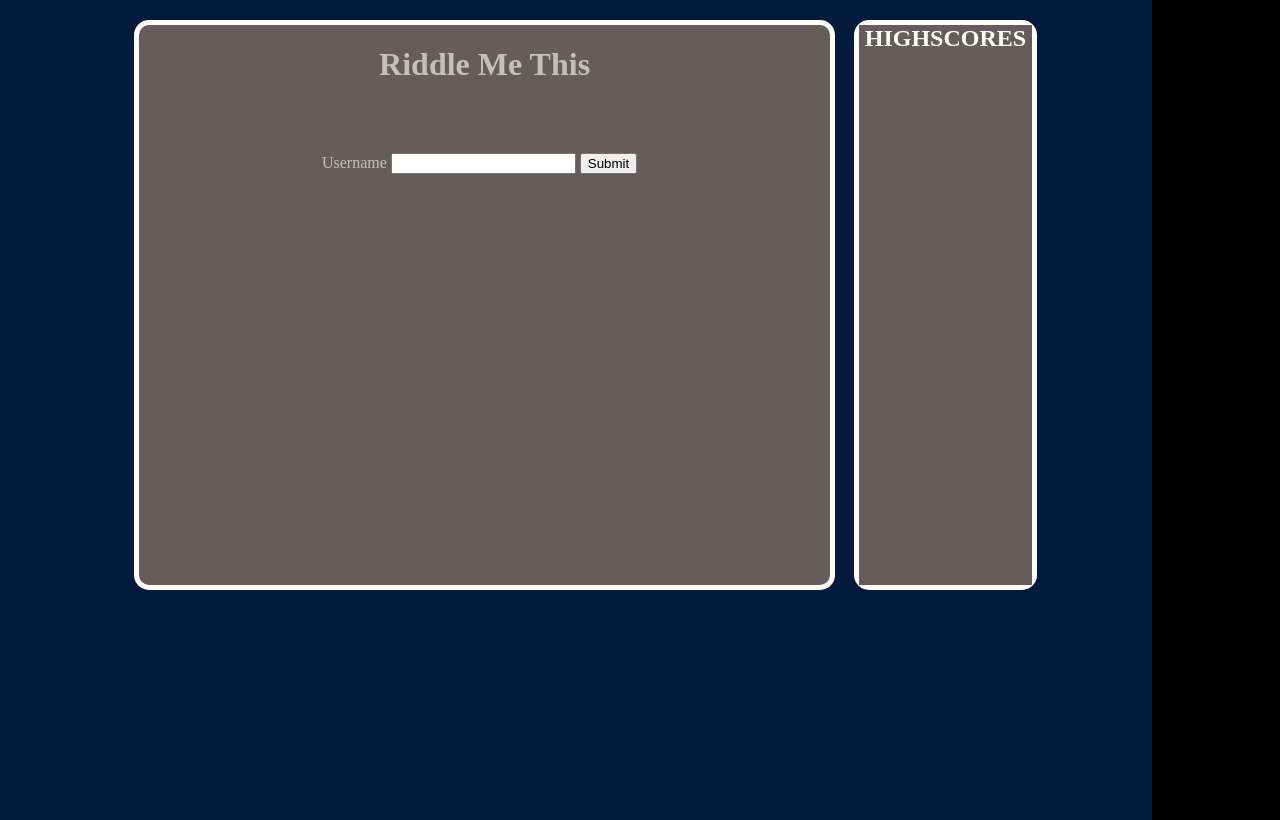
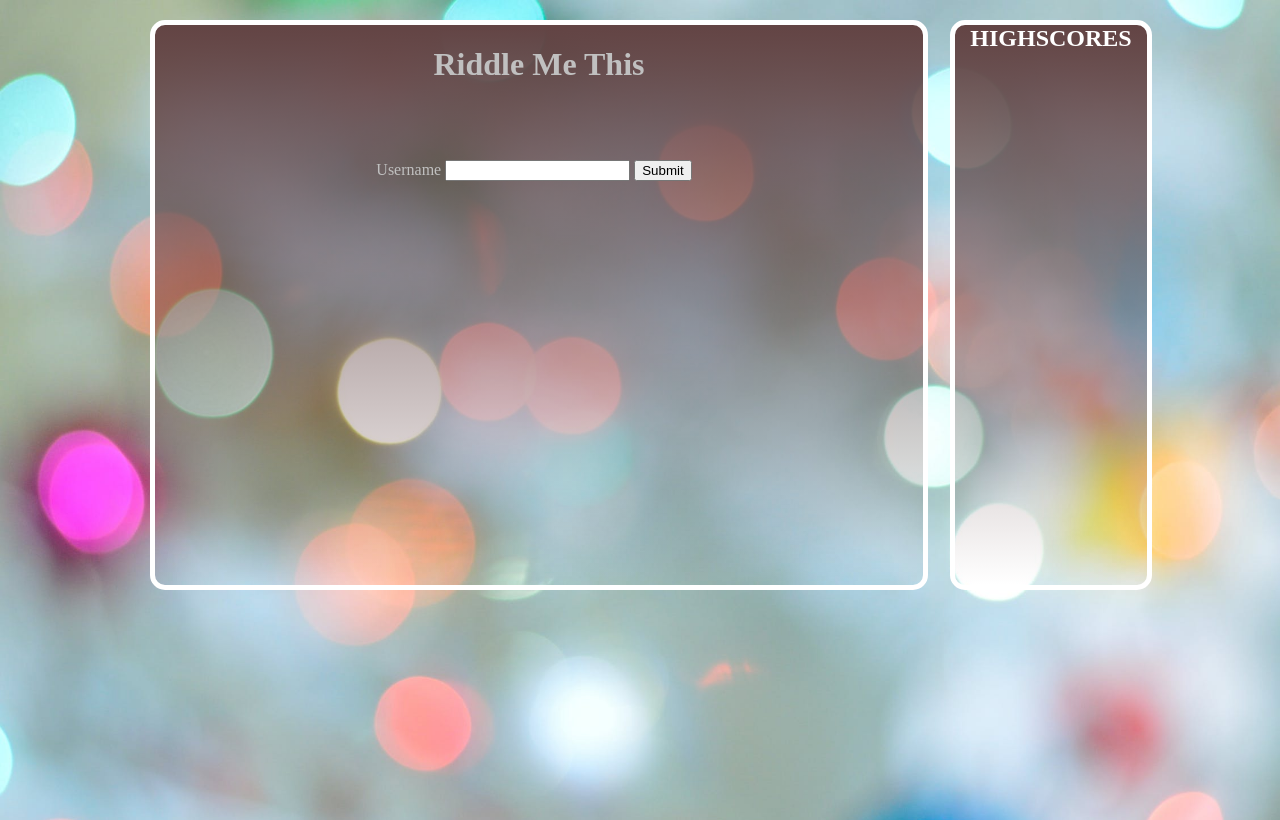
Before and after one commit to Code-Institute-Submissions/project3-3, a Flask app: page / in a window 1280 px wide. Run offline with Flask 2, Linux system fonts and the light colour scheme; parts of the project's set-up code (start-up, migrations or seed data) failed here and were passed over.

Commit message:
Visual improvements

```diff
--- a/static/style.css
+++ b/static/style.css
@@ -1,13 +1,15 @@
 .container {
     background-color: #041a3d ;
-    width: 90%;
+    background-image: url('24.jpeg');
+    background-size: cover;
+    width: 100%;
     height: 100%;
     color: silver;
     font-size: 1em;
     text-align: center;
     margin: 0 auto;
     padding-top: 20px;
-    display: inline-block;
+
 }
 body {
     margin: 0;
@@ -19,8 +21,10 @@ body {
     width: 60%;
     height: 70%;
     margin-left: 10%;
-    background-color:#665c5c;
+    /*background-color:#665c5c;*/
     border-radius: 15px;
+    background-image: linear-gradient(to bottom, rgb(99, 68, 68), rgba(255,0,0,0));
+
 }
 .right-box {
     border: 5px solid white;
@@ -30,16 +34,17 @@ body {
     margin-right: 10%;
     height: 70%;
     border-radius: 15px;
+    background-image: linear-gradient(to bottom, rgb(99, 68, 68), rgba(255,0,0,0));
 }
 .game-div {
     margin-top: 50px;
     padding-bottom: 30px;
-    background-color: #604e4e;
+    /* background-color: #604e4e; */
     z-index: 999;
 
 }
 .highscores {
-    background-color: #665c5c;
+
     color: white;
     width: 100%;
     height: 100%;
@@ -53,5 +58,5 @@ ol {
 }
 ol li {
     background-color: #604e4e;
-    margin: 5px;
+    margin-top: 10px;
 }
```
Also changed, not shown: static/24.jpeg (added).
